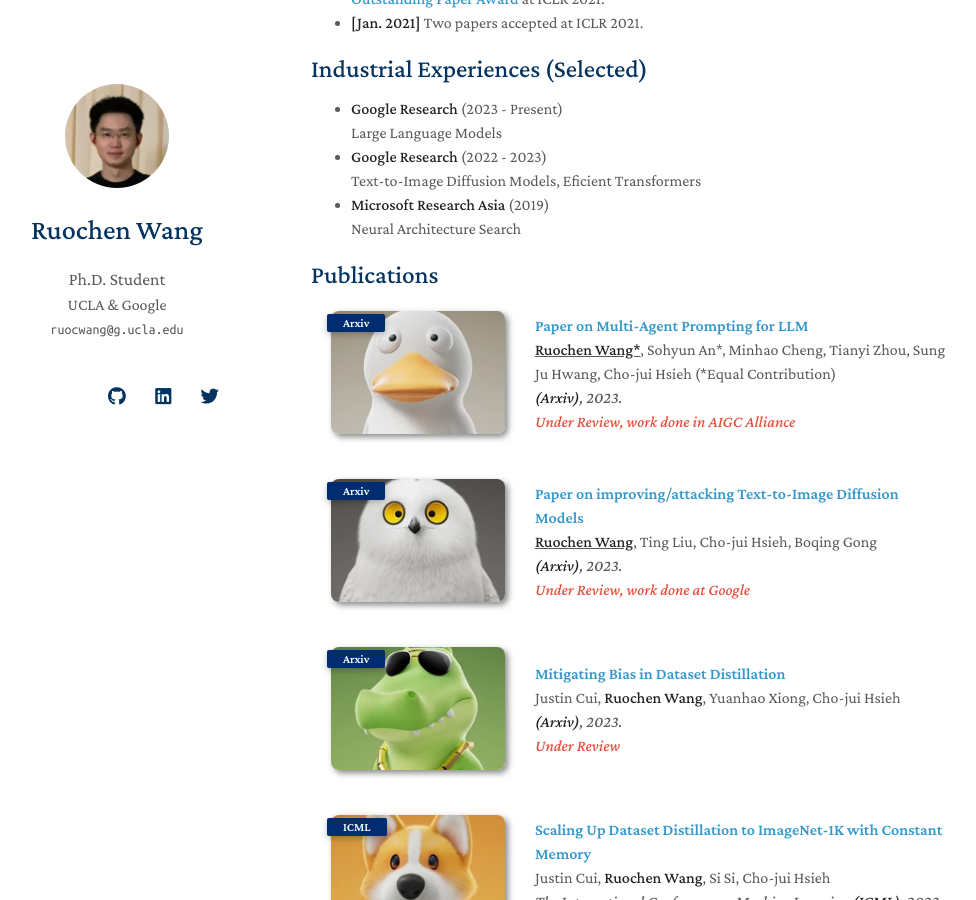
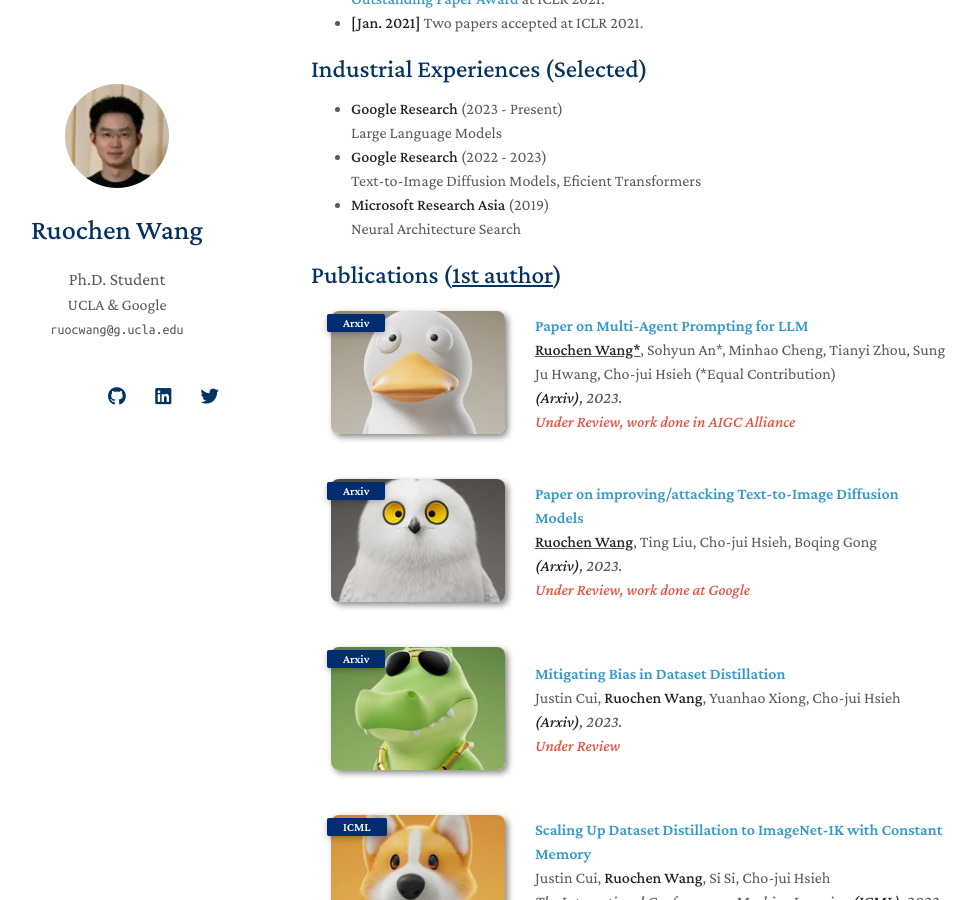
Before and after one commit to ruocwang/ruocwang.github.io, a Jekyll site: the page built from index.md, in a window 1280 px wide and 900 px high, scrolled down 1474 px. Shown: the whole window, without its empty margins (159-1135 px from the left). Built offline with Jekyll 4.4.1, drawn with Linux system fonts in a browser that asks for light colours; nearby versions of some CDN libraries; a style sheet for code colours, icons or effects is not loaded; our own code applies the rules of GitHub Pages for plain Markdown files.

Commit message:
coloring

```diff
--- a/_includes/publications.md
+++ b/_includes/publications.md
@@ -1,4 +1,4 @@
-<h2 id="publications" style="margin: 2px 0px -15px;">Publications</h2>
+<h2 id="publications" style="margin: 2px 0px -15px;">Publications (<u>1st author</u>)</h2>
 
 <div class="publications">
 <ol class="bibliography">
```
